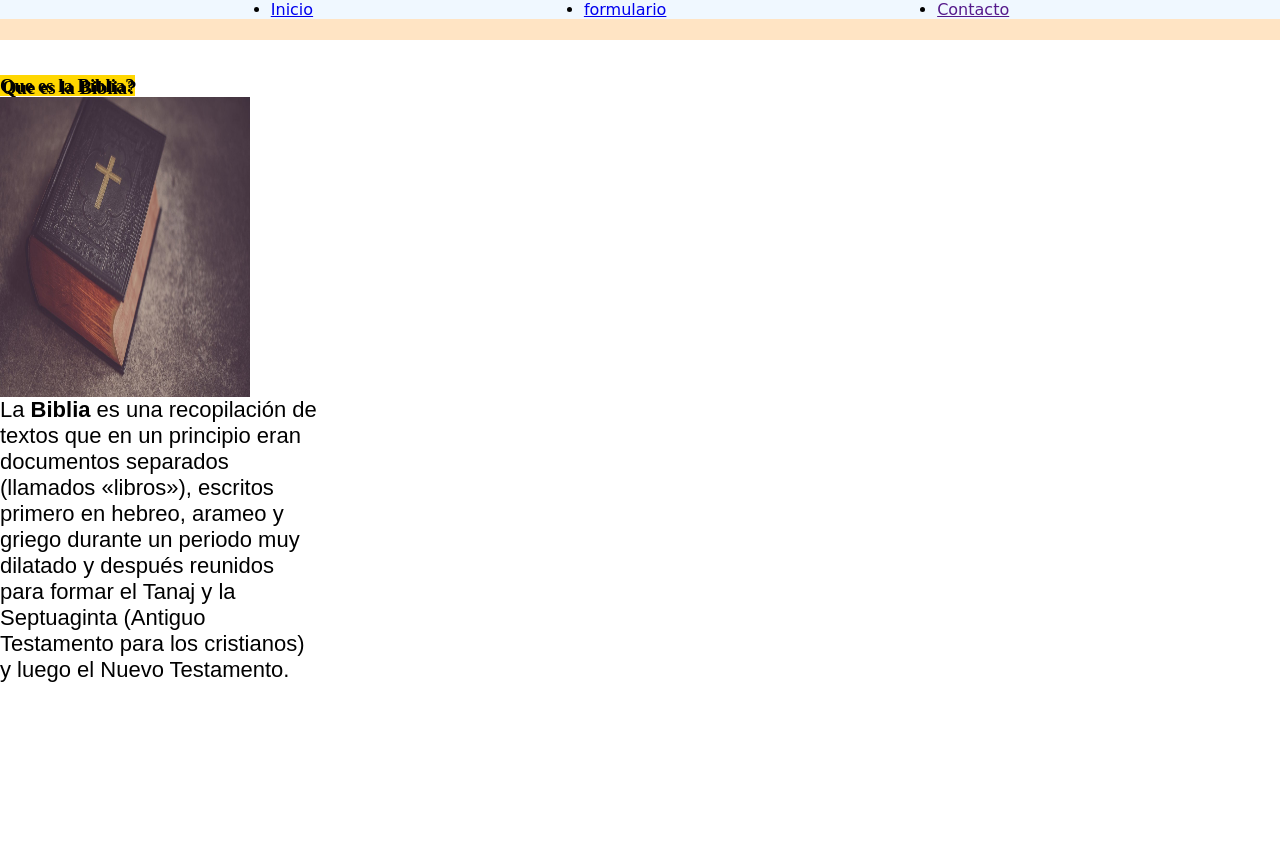
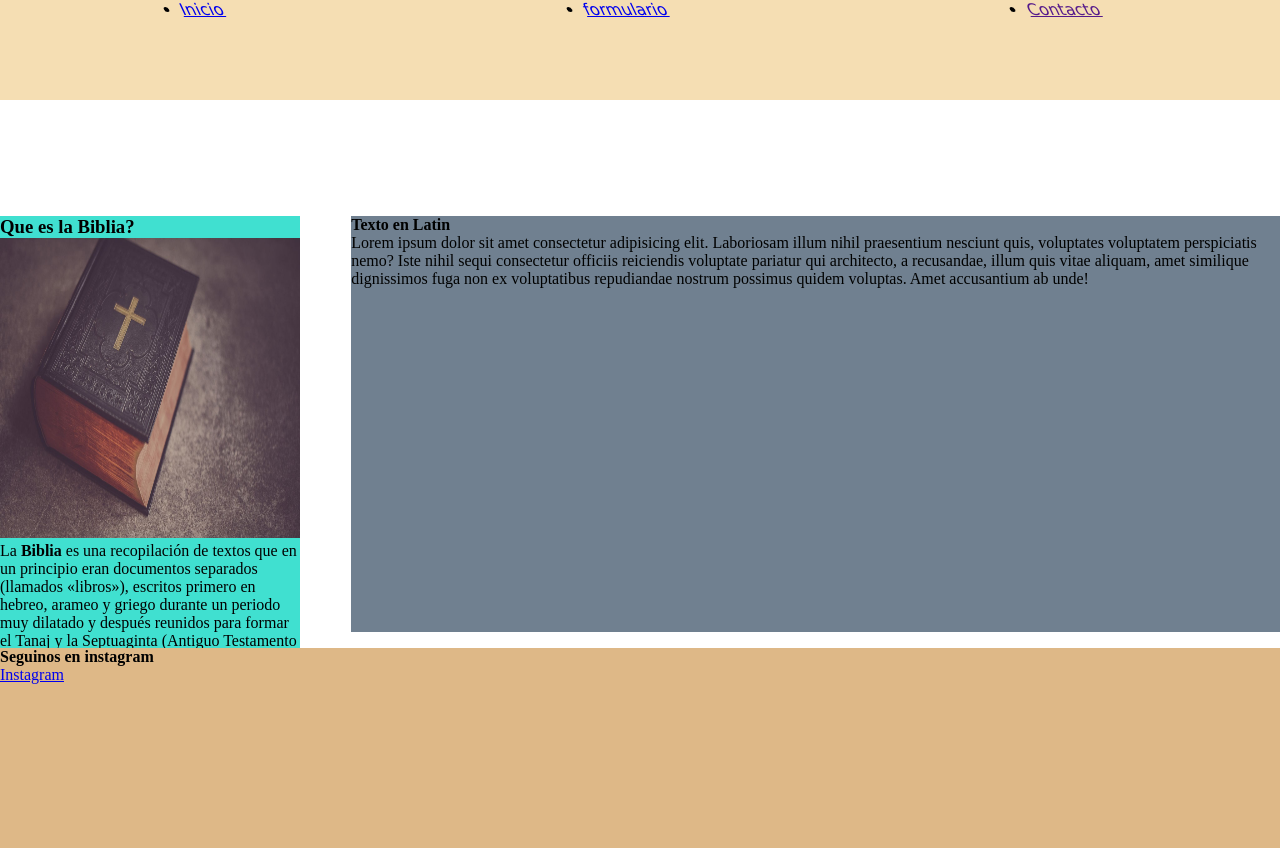
Before and after one commit to agusbolla/Proyecto1, a plain HTML site: page index.html in a window 1280 px wide. Drawn offline with Linux system fonts and the light colour scheme.

Commit message:
CSS a medias

```diff
--- a/css/estilos.css
+++ b/css/estilos.css
@@ -1,97 +1,73 @@
-* {
+*
+{
+    margin: 0%;
+    padding: 0%;
     box-sizing: border-box;
-    padding: 0%;
-    margin: 0%;
 }
+.grid
+{
+    display: grid;
+   grid-template-columns:1fr 3fr ;
+   grid-template-rows: 25vh 25vh 25vh 25vh;
+   grid-template-areas: "header header header header"
+   "section section aside aside"
+   "section section aside aside"
+   "footer footer footer footer";
+   grid-column-gap: 2%;
+   grid-row-gap: 2%;
 
-.grid {
-    display: grid;
-    grid-template-columns: 25vw 75vw;
-    grid-template-rows: 5vh 95vh;
-    grid-template-areas: "header header"
-        "section section";
-    grid-row-gap: 35px;
 
-}
-
-.header {
-
-    grid-area: header;
-    background-color: bisque;
-}
-
-.section {
-
-    grid-area: section;
-}
-
-li {
-    font-family: cursive;
-
-}
-
-li:hover {
-    transform: skew(20deg);
-
-    font-family: cursive;
-
-}
-
-ul {
-    display: flex;
-    justify-content: space-evenly;
-    background-color: aliceblue;
-}
-
-.h1 {
-
-    background-color: gold;
-    text-shadow: 2px 2px;
-    display: inline;
 
 
 }
 
-p {
-    font-family: 'Franklin Gothic Medium', 'Arial Narrow', Arial, sans-serif;
+.header
+{
+    background-color: wheat;
+    grid-area: header;
+
+    height: 100px;
+
 }
 
+.ul
 
+{
+    font-family: cursive;
+display: flex;
+    justify-content: space-around;
+}
+.ul:hover
 
+{
+   transform: skew(25deg);
+   text-shadow: 20px;
+}
 
-@media (max-width : 345px) {
+.section
+{
 
-    .texto {
-        display: flex;
-        flex-wrap: wrap;
-
-
-    }
-
-    .encabezado
-
-    {
-        display: flex;
-        justify-content: space-evenly;
-    }
+    background-color: turquoise;
+grid-area: section;
 
 }
 
 .img
 {
-    width: 250px;
+    width: 300px;
     height: 300px;
-    display: flex;
-    justify-content: center;
+}
 
+.aside
+{
 
+    background-color: slategrey;
+    grid-area: aside;
+}
 
+.footer
+{
+    background-color: burlywood;
+   grid-area: footer;
 
-
-     }
-     .textos
-
-     {
-         font-family: fantasy;
-         font-size: 22px;
-     }
+}
--- a/index.html
+++ b/index.html
@@ -6,6 +6,7 @@
     <meta http-equiv="X-UA-Compatible" content="IE=edge">
     <meta name="viewport" content="width=device-width, initial-scale=1.0">
     <link rel="stylesheet" href="./css/estilos.css">
+    <link rel="icon" href="./la-biblia-y-los-escritores.jpg">
     <title>Grid</title>
 </head>
 
@@ -13,6 +14,7 @@
 
     <div class="grid">
         <header class="header">
+            <nav>
 
                 <ul class="ul">
                     <li> <a href="./index.html">Inicio</a></li>
@@ -22,24 +24,44 @@
                 </ul>
 
 
-
+            </nav>
 
 
         </header>
-        <article>
+        <article class="article">
             <section class="section">
                 <h1 class="h1">Que es la Biblia?</h1>
 
                 <img class="img" src="./la-biblia-y-los-escritores.jpg" alt="biblia">
                 <p class="textos">
-                La  <b>Biblia </b> es una recopilación de textos que en un principio eran documentos separados (llamados
+                    La <b>Biblia </b> es una recopilación de textos que en un principio eran documentos separados
+                    (llamados
                     «libros»),
                     escritos primero en hebreo, arameo y griego durante un periodo muy dilatado y después reunidos para
-                formar el Tanaj y la Septuaginta (Antiguo Testamento para los cristianos) y luego el Nuevo Testamento.
+                    formar el Tanaj y la Septuaginta (Antiguo Testamento para los cristianos) y luego el Nuevo
+                    Testamento.
 
                 </p>
             </section>
         </article>
+        <aside class="aside">
+            <h4>Texto en Latin</h4>
+            <p>Lorem ipsum dolor sit amet consectetur adipisicing elit. Laboriosam illum nihil praesentium nesciunt
+                quis, voluptates voluptatem perspiciatis nemo? Iste nihil sequi consectetur officiis reiciendis
+                voluptate pariatur qui architecto, a recusandae, illum quis vitae aliquam, amet similique dignissimos
+                fuga non ex voluptatibus repudiandae nostrum possimus quidem voluptas. Amet accusantium ab unde!
+
+            </p>
+
+        </aside>
+
+        <footer class="footer">
+            <h4>Seguinos en instagram</h4>
+            <ul>
+                <li><a href="https://instagram.com/agus.bolla/">Instagram</a></li>
+            </ul>
+        </footer>
+
 
 
 
```
Also changed, not shown: formulario.html (+1 -1 lines). Lines whose indentation alone changed are shown as unchanged.
